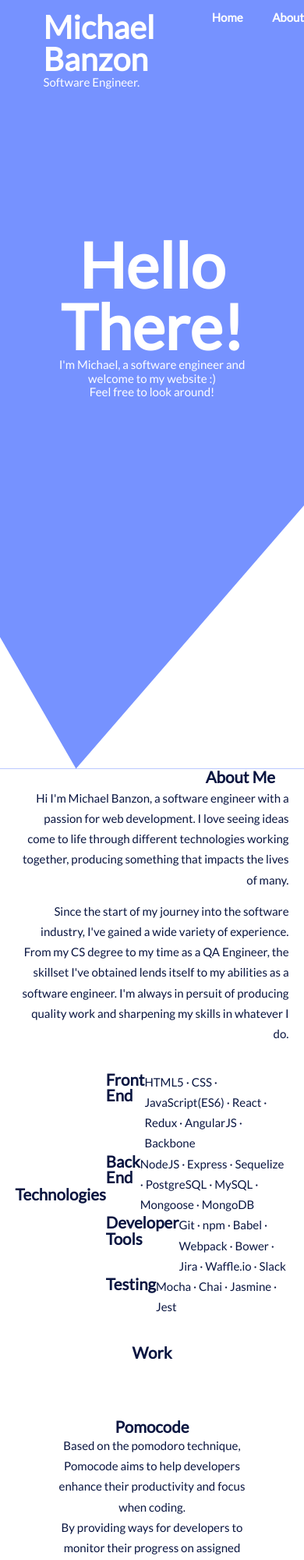
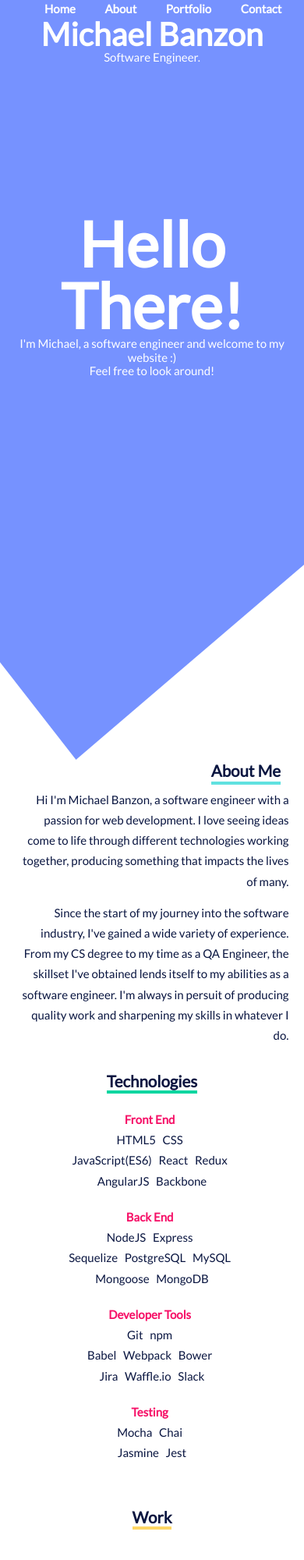
Before and after one commit to mrnbanzon/portfolio, a website: page src/index.html in a window 390 px wide. Shown: the top 2000 px of the page at 78% size. Drawn offline with Linux system fonts and the light colour scheme.

Commit message:
Initial V2 complete. Will work on SVG responsive.

```diff
--- a/src/index.html
+++ b/src/index.html
@@ -4,7 +4,7 @@
 <head>
   <meta charset="utf-8" />
   <meta name="viewport" content="width=device-width, initial-scale=1">
-  <link href="https://fonts.googleapis.com/css?family=Fjalla+One|Roboto|Lato&display=swap" rel="stylesheet" />
+  <link href="https://fonts.googleapis.com/css?family=Lato&display=swap" rel="stylesheet" />
   <link href="./styles/reset.css" type="text/css" rel="stylesheet" />
   <link href="./styles/main.css" type="text/css" rel="stylesheet" />
   <title>Michael Banzon | Software Engineer</title>
@@ -37,7 +37,7 @@
   </div>
   <div id="about" class="content">
     <div class="about__overview">
-      <h4>About Me</h4>
+      <h3>About Me</h3>
       <p>Hi I'm Michael Banzon, a software engineer with a passion for web development. I love seeing ideas come to life
         through different technologies working together, producing something that impacts the lives of many.
       </p>
@@ -48,36 +48,40 @@
       </p>
     </div>
     <div class="about__technologies">
-      <h4>Technologies</h4>
+      <h3>Technologies</h3>
+      <div class="divider"></div>
       <div class="about__technologies__list">
         <div class="technology">
-          <h4>Front End</h4>
-          <p>HTML5 &middot; CSS &middot; JavaScript(ES6) &middot; React &middot; Redux &middot; AngularJS &middot;
-            Backbone</p>
+          <h4>Front End &nbsp;</h4>
+          <span>HTML5 &nbsp; CSS &nbsp; </span>
+          <span>JavaScript(ES6) &nbsp; React &nbsp; Redux &nbsp; </span>
+          <span>AngularJS &nbsp; Backbone</span>
         </div>
         <div class="technology">
-          <h4>Back End</h4>
-          <p>NodeJS &middot; Express &middot; Sequelize &middot; PostgreSQL &middot; MySQL &middot; Mongoose &middot;
-            MongoDB</p>
+          <h4>Back End &nbsp;</h4>
+          <span>NodeJS &nbsp; Express &nbsp; </span>
+          <span> Sequelize &nbsp; PostgreSQL &nbsp; MySQL &nbsp; </span>
+          <span> Mongoose &nbsp; MongoDB</span>
         </div>
         <div class="technology">
-          <h4>Developer Tools</h4>
-          <p>Git &middot; npm &middot; Babel &middot; Webpack &middot; Bower &middot; Jira &middot; Waffle.io &middot;
-            Slack</p>
+          <h4>Developer Tools &nbsp;</h4>
+          <span>Git &nbsp; npm &nbsp; </span>
+          <span>Babel &nbsp; Webpack &nbsp; Bower &nbsp; </span>
+          <span>Jira &nbsp; Waffle.io &nbsp; Slack</span>
         </div>
         <div class="technology">
-          <h4>Testing</h4>
-          <p>Mocha &middot; Chai &middot; Jasmine &middot; Jest</p>
+          <h4>Testing &nbsp;</h4>
+          <span>Mocha &nbsp; Chai &nbsp; </span>
+          <span>Jasmine &nbsp; Jest</span>
         </div>
       </div>
     </div>
   </div>
   <div id="portfolio" class="content">
-    <div class="works-container">
-      <h4>Work</h4>
+    <h3>Work</h3>
     <div class="project">
       <div class="project__desc">
-          <h4>Pomocode</h4>
+        <h3>Pomocode</h3>
         <p>Based on the pomodoro technique, Pomocode aims to help developers enhance their productivity and
           focus when coding.</p>
         <p>By providing ways for developers to monitor their progress on assigned Github issues, developers can better
@@ -89,7 +93,7 @@
     </div>
     <div class="project">
       <div class="project__desc">
-          <h4>Barback</h4>
+        <h3>Barback</h3>
         <p>A drink ordering and bar management tool focused on delivering a unique experience for bar owners, staff,
           and customers.</p>
       </div>
@@ -99,7 +103,7 @@
     </div>
     <div class="project">
       <div class="project__desc">
-          <h4>Fleamarketeer</h4>
+        <h3>Fleamarketeer</h3>
         <p>An inventory management tool geared toward providing local vendors, such as yard sales and flea markets,
           with the means to track product and earnings.</p>
       </div>
@@ -108,10 +112,9 @@
       </div>
     </div>
   </div>
-  </div>
   <footer id="contact">
-    <div class="border"></div>
-    <div class="contact-container">
+    <div class="divider"></div>
+    <div class="contact-content">
       <p>Questions? Want to work together? Let's get in touch!</p>
       <a href="https://www.linkedin.com/in/michael-banzon/">
         <img src="./images/In-Blue-34.png" alt="LinkedIn" />
--- a/src/styles/main.css
+++ b/src/styles/main.css
@@ -6,6 +6,11 @@ body {
   font-family: 'Lato', sans-serif;
   color: #091540;
   background-color: white;
+  scroll-behavior: smooth;
+}
+
+body > div {
+  padding-top: 1%;
 }
 
 header {
@@ -38,17 +43,19 @@ h2 {
   font-size: 3em;
 }
 
-h4 {
+h3 {
   font-size: 1.5em;
 }
 
-p {
+h4 {
+  color: #f61067;
+}
+
+h4,
+p,
+.technology span {
   font-size: 1.1em;
   line-height: 1.75;
-}
-
-span {
-  font-size: 0.75em;
 }
 
 a {
@@ -61,14 +68,14 @@ footer {
   text-align: center;
 }
 
+footer span {
+  font-size: 0.75em;
+}
+
 .content {
   width: 90%;
   max-width: 1400px;
   margin: 0 auto;
-}
-
-.name {
-  margin: auto 36px;
 }
 
 .welcome {
@@ -90,31 +97,35 @@ footer {
 .about__overview {
   margin: 0 0 0 auto;
   max-width: 700px;
+  display: flex;
+  flex-direction: column;
+  align-items: flex-end;
   text-align: right;
 }
 
-.about__overview > h4 {
-  width: 95%;
-  margin-bottom: 1%;
+.about__overview > h3 {
+  margin-right: 3%;
+  padding-bottom: 1%;
+  margin-bottom: 1.5%;
+  border-bottom: 4px solid #60e1e0;
 }
 
 .about__technologies {
   margin: 0 auto;
+  max-width: 1000px;
   display: flex;
-  justify-content: center;
+  justify-content: space-around;
   align-items: center;
+}
+
+.about__technologies .divider {
+  width: 4px;
+  height: 80px;
+  background-color: #06d6a0;
 }
 
 .technology {
   display: flex;
-}
-
-.works-container {
-  margin: 0 auto;
-  width: 100%;
-  display: flex;
-  flex-direction: column;
-  align-items: center;
 }
 
 .project {
@@ -133,37 +144,39 @@ footer {
   max-width: 500px;
 }
 
+.project__desc > h3 {
+  margin-bottom: 20px;
+}
+
 .project__img {
-  width: 500px;
+  max-width: 500px;
   text-align: center;
 }
 
 .project__img img {
-  width: 500px;
+  max-width: 500px;
   border-radius: 0.25em;
 }
 
-.contact-container {
+.contact-content {
   margin: 25px auto;
 }
 
-.contact-container a img {
+.contact-content a img {
   height: 28px;
-  margin: 12px;
-  opacity: 0.9;
+  margin: 4px 12px;
 }
 
-footer .border {
+footer .divider {
   margin: auto;
   width: 30%;
-  height: 2px;
-  background: radial-gradient(#7692ff 40%, #6decaf 100%);
+  height: 4px;
+  background-color: #7692ff;
 }
 
 #home {
   height: 115vh;
   max-height: 1000px;
-  padding-top: 15px;
   position: relative;
   color: white;
   background-color: #7692ff;
@@ -173,46 +186,93 @@ footer .border {
   position: absolute;
   bottom: 0;
   width: 100%;
-  height: 40vh;
+  height: 250px;
+}
+
+#portfolio {
+  width: 95%;
+  margin: 0 auto;
+  display: flex;
+  flex-direction: column;
+  align-items: center;
+}
+
+#portfolio > h3 {
+  padding-bottom: 0.5%;
+  border-bottom: 4px solid #fed766;
 }
 
 @media (max-width: 1200px) {
   .project:nth-child(n) {
+    margin: 50px 0;
     flex-direction: column;
   }
 
   .project__desc {
+    margin: 0 auto;
     text-align: center;
   }
 
   .project__img {
-    padding-top: 20px;
+    margin: 0 auto;
+    padding-top: 7%;
     width: 100%;
   }
 
   .project__img img {
     width: 100%;
-    max-width: 600px;
   }
 }
 
-@media (max-width: 675px) {
-  .welcome p {
-    margin: 0 auto;
-    width: 80%;
+@media (max-width: 950px) {
+  .about__technologies {
+    flex-direction: column;
   }
 
-  .project__desc p {
-    width: 80%;
-    margin: auto;
+  .about__technologies > h3 {
+    padding-bottom: 0.5%;
+    border-bottom: 4px solid #06d6a0;
   }
 
-  .contact-container {
-    width: 80%;
+  .about__technologies .divider {
+    height: 20px;
+    visibility: hidden;
+  }
+}
+
+@media (max-width: 825px) {
+  header {
+    flex-direction: column-reverse;
+    justify-content: space-between;
+    align-items: center;
+    text-align: center;
+  }
+
+  .menu {
+    width: 450px;
+  }
+
+  nav ul {
+    width: 90%;
+  }
+
+  .name {
+    margin: 5px auto;
+  }
+}
+
+@media (max-width: 710px) {
+  .technology {
+    margin-bottom: 20px;
+    flex-direction: column;
+    align-items: center;
   }
 }
 
 @media (max-width: 450px) {
+  .menu {
+    width: 100%;
+  }
   body {
     font-size: 3.5vw;
   }
```
Lines whose indentation alone changed are shown as unchanged.
